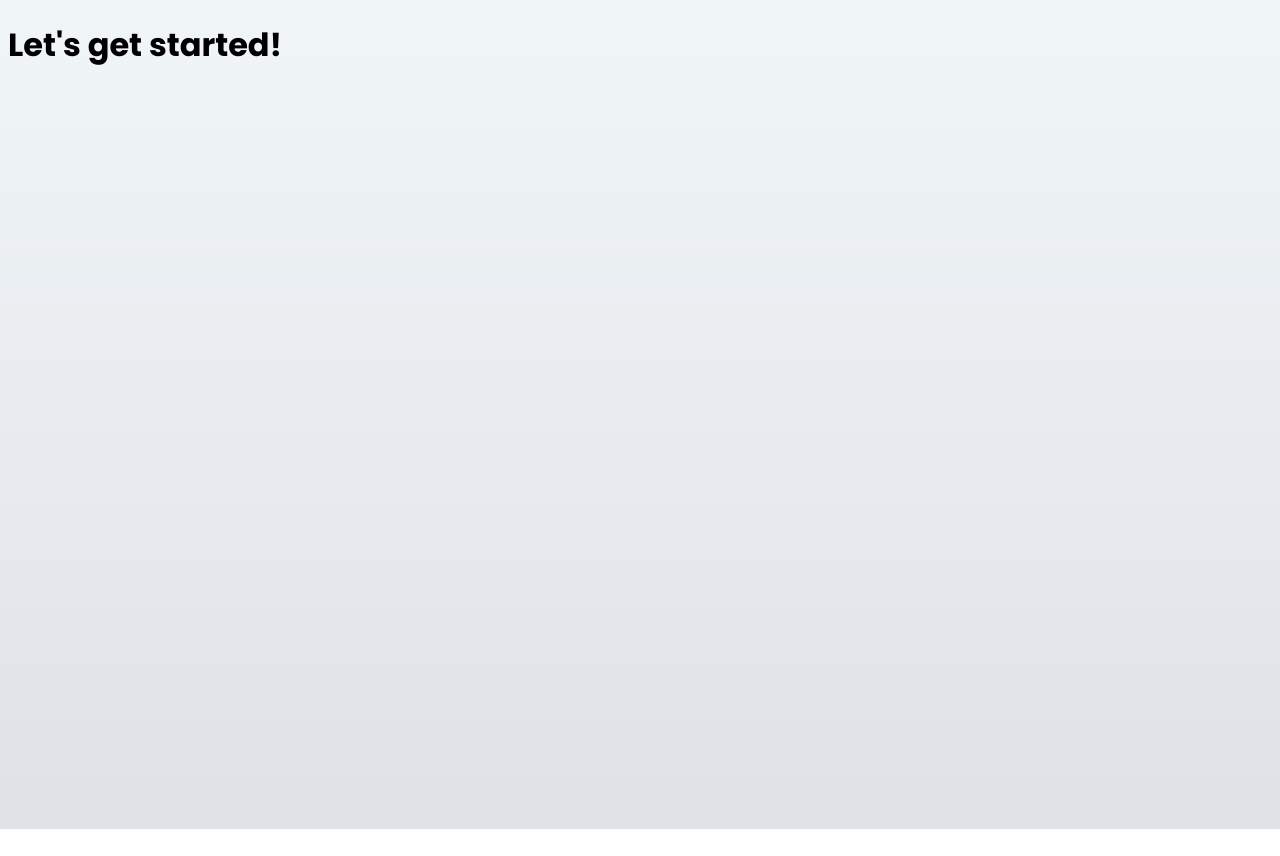
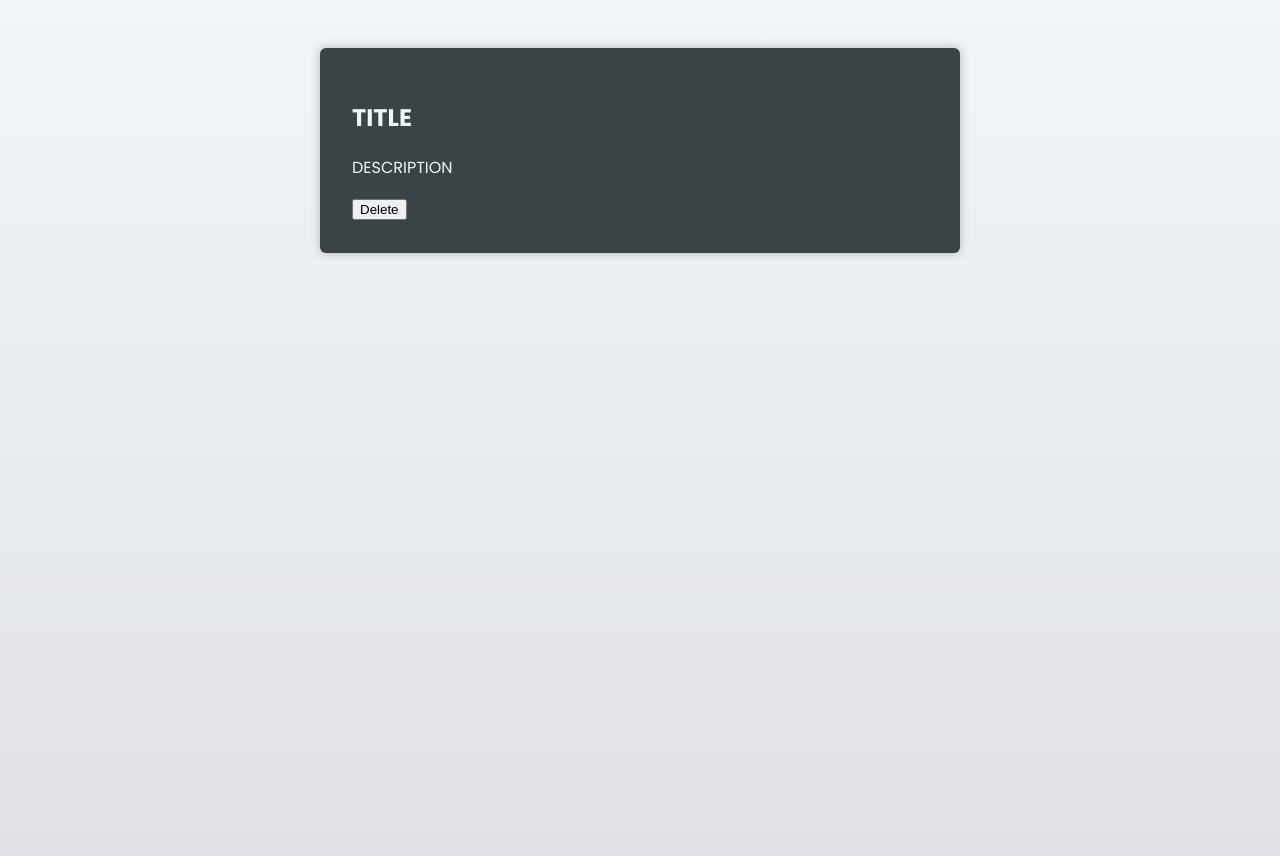
Before and after one commit to abdisati/react-typescript-basics, a React (Vite) app: page / in a window 1280 px wide. Before the commit the page ends 829 px from the top, so only its background shows below. Built offline with nearby package versions, Linux system fonts and the light colour scheme; the HTML template or start-up script is replaced by a standard one.

Commit message:
feat: integrate CourseGoal component into App

```diff
--- a/src/App.tsx
+++ b/src/App.tsx
@@ -1,3 +1,9 @@
+import CourseGoal from "./components/CourseGoal.tsx";
+
 export default function App() {
-  return <h1>Let's get started!</h1>;
+  return (
+    <main>
+      <CourseGoal />
+    </main>
+  );
 }
```
